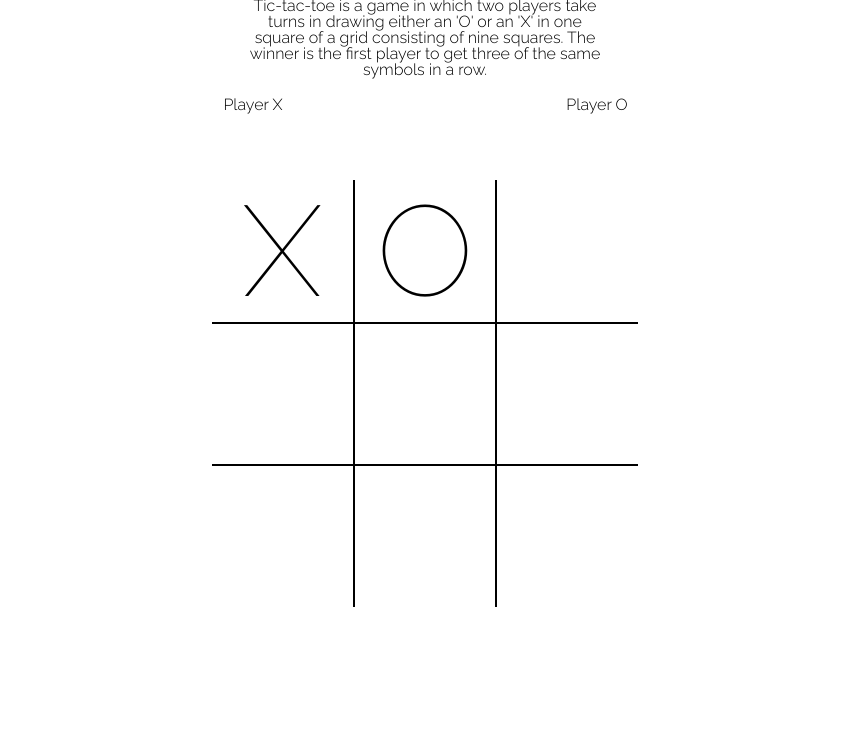
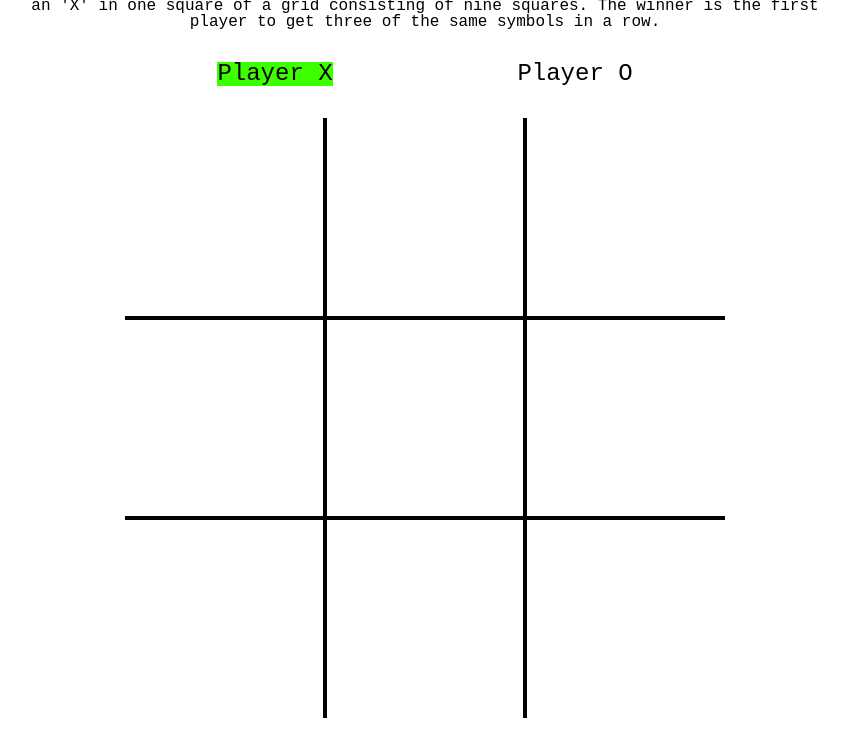
Before and after one commit to j4mw/Tic-Tac-Toe, a plain HTML site: page index.html in a window 1280 px wide. Shown: the part 82-832 px from the top of the page, without its empty margins (215-1063 px from the left). Before the commit the page ends 800 px from the top, so only its background shows below. Drawn offline with Linux system fonts and the light colour scheme; a web font is replaced by a local one.

Commit message:
added functionality to game.

```diff
--- a/index.html
+++ b/index.html
@@ -7,7 +7,12 @@
     <title>Tic-Tac-Toe</title>
     <!-- FONT -->
     <link
-      href="//fonts.googleapis.com/css?family=Raleway:100,200,300,400,500,600"
+      href="//fonts.googleapis.com/css?family=Nabla"
+      rel="stylesheet"
+      type="text/css"
+    />
+    <link
+      href="//fonts.googleapis.com/css?family=Monoton"
       rel="stylesheet"
       type="text/css"
     />
@@ -28,20 +33,24 @@
           symbols in a row.
         </p>
       </section>
-      <section class="gameArea">
-        <div class="playerX">Player X</div>
-        <div class="playerO">Player O</div>
-        <div class="gameboard">
-          <div class="cell">X</div>
-          <div class="cell">O</div>
-          <div class="cell"></div>
-          <div class="cell"></div>
-          <div class="cell"></div>
-          <div class="cell"></div>
-          <div class="cell"></div>
-          <div class="cell"></div>
-          <div class="cell"></div>
-        </div>
+      <div class="players">
+        <div class="live" id="playerX">Player X</div>
+        <div class="" id="playerO">Player O</div>
+      </div>
+
+      <div class="gameboard">
+        <div class="cell c1 disable-select" data-key="0"></div>
+        <div class="cell c2 disable-select" data-key="1"></div>
+        <div class="cell c3 disable-select" data-key="2"></div>
+        <div class="cell c4 disable-select" data-key="3"></div>
+        <div class="cell c5 disable-select" data-key="4"></div>
+        <div class="cell c6 disable-select" data-key="5"></div>
+        <div class="cell c7 disable-select" data-key="6"></div>
+        <div class="cell c8 disable-select" data-key="7"></div>
+        <div class="cell c9 disable-select" data-key="8"></div>
+      </div>
+      <section class="footer">
+        <div class="footerInfo"></div>
       </section>
     </div>
   </body>
--- a/script.js
+++ b/script.js
@@ -0,0 +1,82 @@
+"use strict";
+let turn = 1;
+
+const activePlayerX = document.getElementById("playerX");
+const activePlayerO = document.getElementById("playerO");
+// player object
+const player = (sym) => {
+  return { sym };
+};
+
+// gameboard module
+const gameboard = (() => {
+  const board = ["", "", "", "", "", "", "", "", ""];
+  return {
+    board,
+  };
+})();
+
+// generate players
+// TODO add option to change player symbol
+const updateArray = (cellIndex, board, currentPlayer) => {
+  console.log(cellIndex);
+  if (board[cellIndex] == "") {
+    board[cellIndex] = currentPlayer;
+    console.log(board);
+  }
+};
+
+const checkWinner = () => {
+  let winCombinations = [
+    [0, 1, 2],
+    [3, 4, 5],
+    [6, 7, 8],
+    [0, 3, 6],
+    [1, 4, 7],
+    [2, 5, 8],
+    [0, 4, 8],
+    [2, 4, 6],
+  ];
+  for (let combination of winCombinations) {
+    if (
+      cells[combination[0]].textContent !== "" &&
+      cells[combination[0]].textContent == cells[combination[1]].textContent &&
+      cells[combination[1]].textContent == cells[combination[2]].textContent &&
+      cells[combination[2]].textContent == cells[combination[0]].textContent
+    )
+      return true;
+  }
+  return false;
+};
+
+const checkCurrentPlayer = (turn) => {
+  if (turn % 2 != 1) {
+    console.log("O");
+    activePlayerX.classList.add("live");
+    activePlayerO.classList.remove("live");
+    return "O";
+  } else {
+    activePlayerX.classList.remove("live");
+    activePlayerO.classList.add("live");
+    console.log("X");
+    return "X";
+  }
+};
+
+//event listeners
+const cells = document.querySelectorAll(".cell");
+cells.forEach((cell) =>
+  cell.addEventListener("click", (e) => {
+    if (e.target.textContent !== "") {
+      return;
+    } else {
+      const cellIndex = e.target;
+      let currentPlayer = checkCurrentPlayer(turn);
+      cellIndex.textContent = currentPlayer;
+      updateArray(cellIndex.dataset.key, gameboard.board, currentPlayer);
+      if (checkWinner(gameboard.board)) {
+      } else turn++;
+      console.log("turn:" + turn);
+    }
+  })
+);
--- a/styles.css
+++ b/styles.css
@@ -1,120 +1,89 @@
-@media only screen and (max-width: 800px) {
-  .titleInfo {
-    display: none !important;
-  }
-}
-
 :root {
-  font-family: "Raleway";
-  font-weight: 300;
-  font-size: 16px;
-  overflow: hidden;
-}
-
-p {
+  font-family: monospace;
   font-size: 1rem;
 }
 
-h1 {
-  font-size: 2rem;
+.container {
+  display: flex;
+  flex-flow: column;
+  align-items: center;
+  text-align: center;
+  gap: 2rem;
 }
 
-.container {
+.players {
+  display: flex;
+  justify-content: space-around;
+  width: min(600px, 90%);
+  font-size: 1.5rem;
+}
+
+.gameboard {
   display: grid;
-  height: 100vh;
-  grid-template-columns: 1fr 1fr 1fr;
-  grid-template-rows: 1fr 5fr;
-  grid-template-areas:
-    " . header . "
-    " . gameArea . ";
+  grid-template-columns: repeat(3, 1fr);
+  grid-template-rows: repeat(3, 1fr);
+  aspect-ratio: 1/1 !important;
+  width: min(600px, 90%);
 }
 
 .cell {
-  border: 1px solid black;
   display: flex;
   justify-content: center;
   align-items: center;
-  font-size: 8rem;
-  font-weight: 100;
-  -webkit-user-select: none; /* Safari */
-  -ms-user-select: none; /* IE 10 and IE 11 */
-  user-select: none; /* Standard syntax */
+  border: 2px solid black;
+  font-family: Monoton, monospace, "Times New Roman", Times, serif;
+  font-size: 5rem;
 }
-.cell:nth-child(3n) {
+
+.cell:hover {
+  background-color: rgba(199, 199, 199, 0.274);
+}
+
+.c1,
+.c2,
+.c3 {
+  border-top: none;
+}
+
+.c1,
+.c4,
+.c7 {
+  border-left: none;
+}
+
+.c7,
+.c8,
+.c9 {
+  border-bottom: none;
+}
+
+.c3,
+.c6,
+.c9 {
   border-right: none;
 }
-.cell:nth-child(-n + 3) {
-  border-top: none;
-}
-.cell:nth-child(3n-2) {
-  border-left: none;
-}
-.cell:nth-child(n + 7) {
-  border-bottom: none;
-}
-.cell:hover {
-  background-color: rgba(233, 233, 233, 0.301);
+.header {
+  margin-top: 1rem;
+  width: min(800px, 90%);
 }
 
-.header {
-  grid-area: header;
-  display: flex;
-  flex-flow: column;
-  align-items: center;
-  gap: 1rem;
-  margin-top: 2rem;
-  margin-left: 2rem;
-  margin-right: 2rem;
-  text-align: center;
+.title {
+  font-size: 2rem;
+  margin-bottom: 1rem;
 }
 
-.gameArea {
-  grid-area: gameArea;
-  display: grid;
-  grid-template-columns: 2fr 4fr 2fr;
-  grid-template-rows: 1fr 8fr 1fr;
-  grid-template-areas:
-    "playerX . playerO"
-    "gameboard gameboard gameboard"
-    ". . .";
-  gap: 3rem;
+.titleInfo {
+  font-size: 1rem;
 }
 
-.playerX {
-  grid-area: playerX;
+.live {
+  background-color: rgb(60, 255, 0);
 }
 
-.playerO {
-  grid-area: playerO;
+.disable-select {
+  user-select: none; /* supported by Chrome and Opera */
+  -webkit-user-select: none; /* Safari */
+  -khtml-user-select: none; /* Konqueror HTML */
+  -moz-user-select: none; /* Firefox */
+  -ms-user-select: none; /* Internet Explorer/Edge */
 }
-
-.playerX,
-.playerO {
-  display: flex;
-  justify-content: center;
-  align-items: center;
-  text-align: center;
-  -webkit-user-select: none; /* Safari */
-  -ms-user-select: none; /* IE 10 and IE 11 */
-  user-select: none; /* Standard syntax */
-}
-
-.gameboard {
-  grid-area: gameboard;
-  display: grid;
-  grid-template-columns: repeat(3, 1fr);
-  grid-template-rows: repeat(3, 1fr);
-  aspect-ratio: 1/1;
-}
-
-.selected {
-  border: 1px solid black;
-  margin: 1rem;
-}
-
-.playerX:hover,
-.playerO:hover {
-  border: 1px dashed black;
-  margin: 1rem;
-  background-color: rgba(233, 233, 233, 0.301);
-}
```
